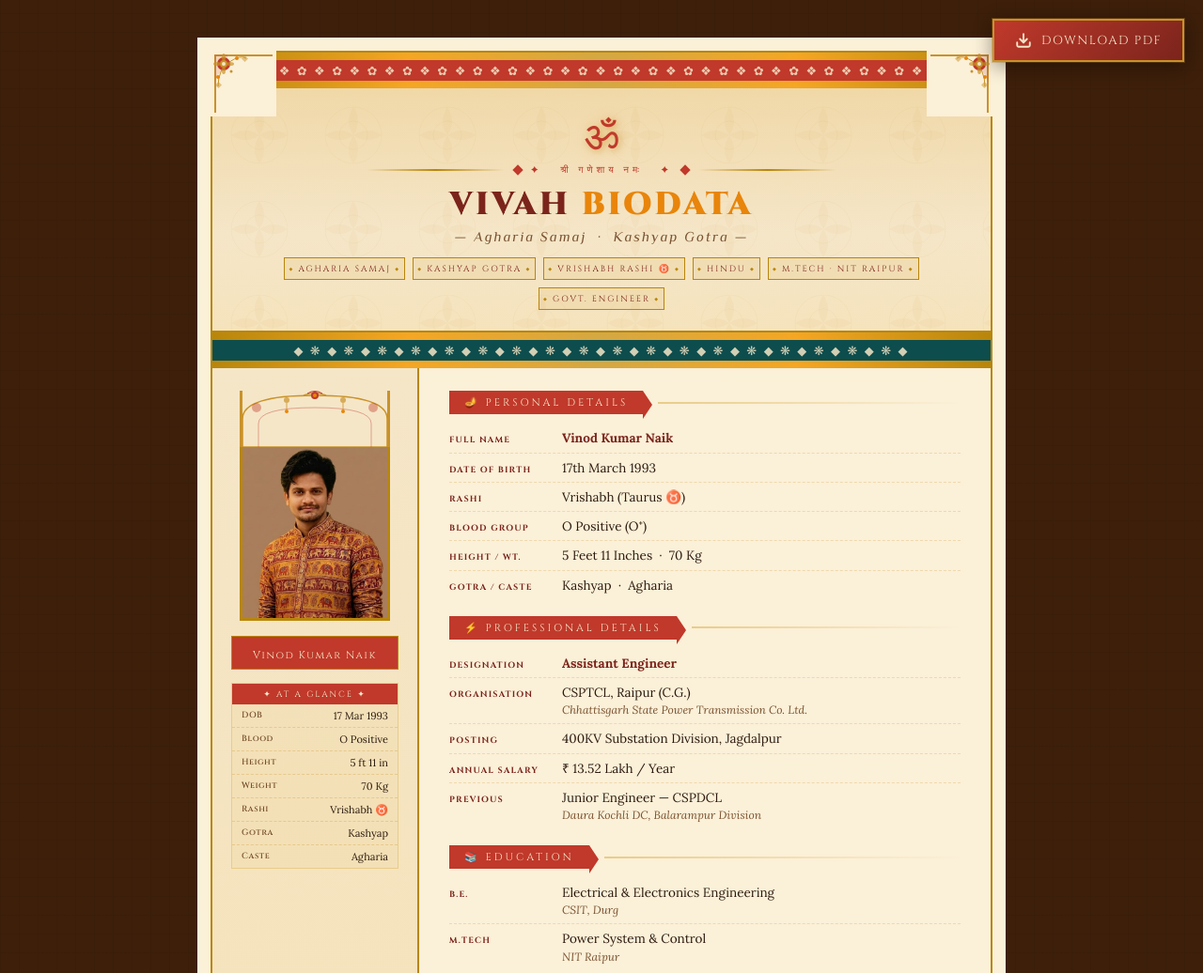
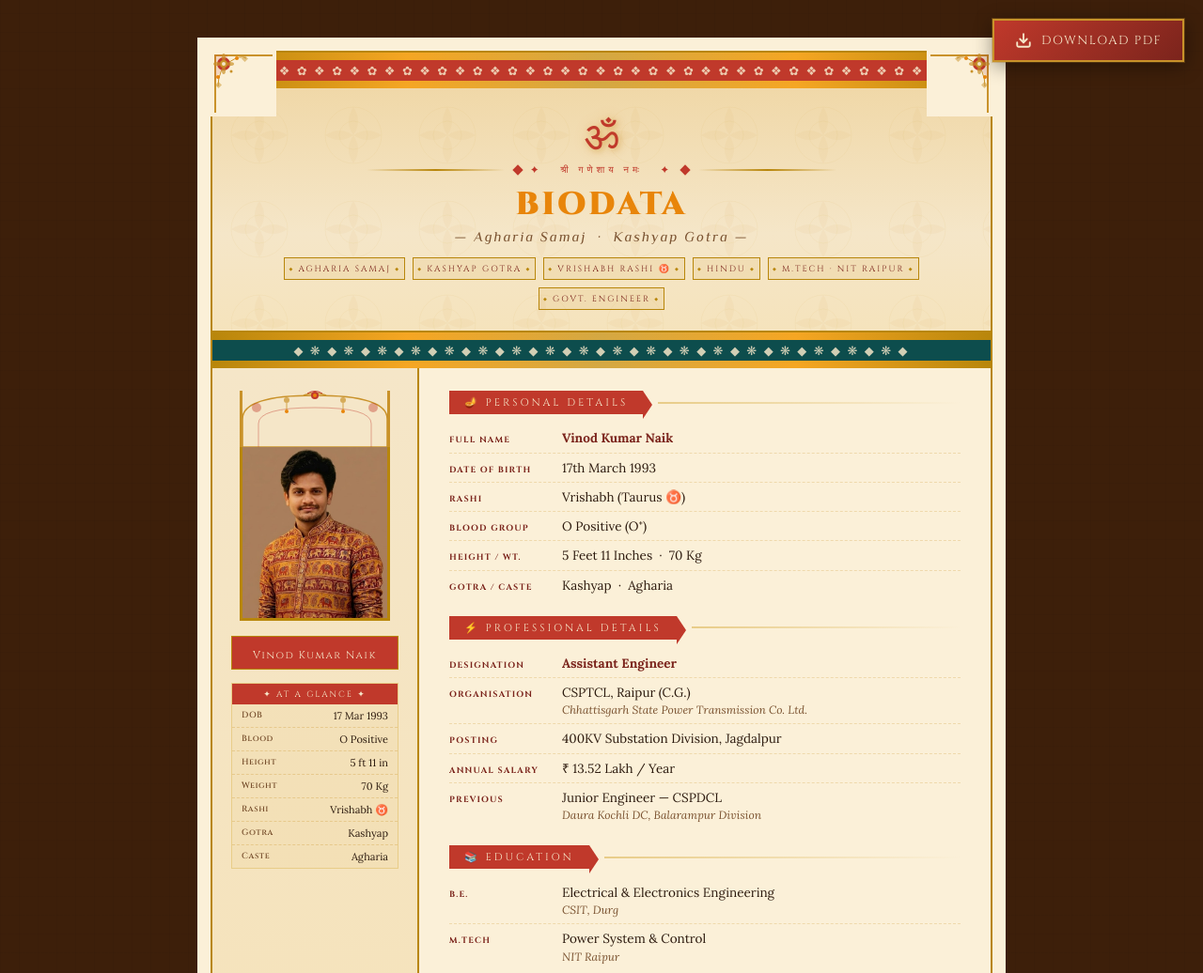
Before and after one commit to AyushSoni14/Vinod_sir, a plain HTML site: page index.html in a window 1280 px wide. Shown: the top 1036 px of the page at 94% size. Drawn offline with Linux system fonts and the light colour scheme.

Commit message:
Update index.html

```diff
--- a/index.html
+++ b/index.html
@@ -581,7 +581,7 @@ body {
       <div class="hd-diamond"></div>
       <div class="hd-line"></div>
     </div>
-    <div class="header-title">Vivah <span>Biodata</span></div>
+    <div class="header-title"><span>Biodata</span></div>
     <div class="header-subtitle">— Agharia Samaj &nbsp;·&nbsp; Kashyap Gotra —</div>
     <div class="header-tags">
       <span class="htag">Agharia Samaj</span>
```
